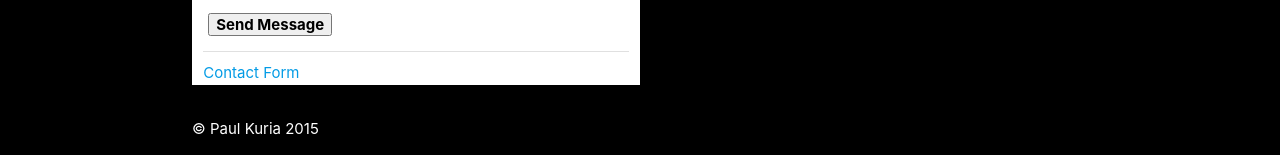
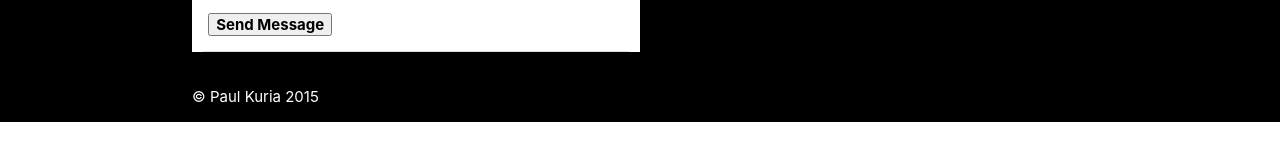
Before and after one commit to Wyns/Wyns.github.io, a plain HTML site: page index.html in a window 1280 px wide. Shown: the part 2925-3080 px from the top of the page. After the commit the page ends 3047 px from the top, so only its background shows below. Drawn offline with nearby package versions, Linux system fonts and the light colour scheme; a script that the page names is missing; a web font is replaced by a local one.

Commit message:
modified personal website

```diff
--- a/index.html
+++ b/index.html
@@ -185,7 +185,7 @@ $(document).ready(function(){
 <tr><td>Message: <span style="color:#D70000">*</span><br><textarea name="message" cols="42" rows="9" required="true"></textarea></td></tr>
 <tr><td><input type="submit" value="Send Message" style="font-weight:bold"></td></tr>
 </table>
-</form><div style="padding-top:10px"><a href="http://www.smartaddon.com/contact_form.html">Contact Form</a> provided by SmartAddon.com</div></div>
+</form></div>
 <!--
                 <form class="col s12">
                 <div class="row">
```
